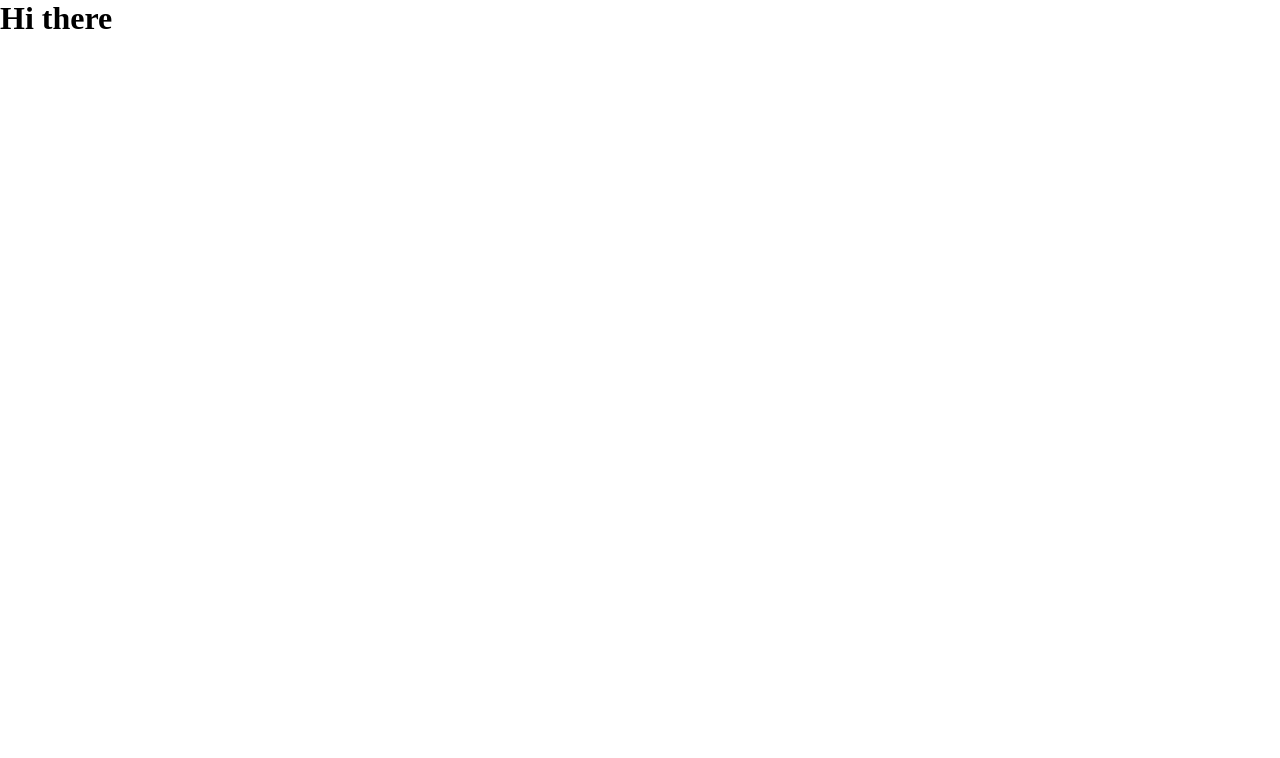
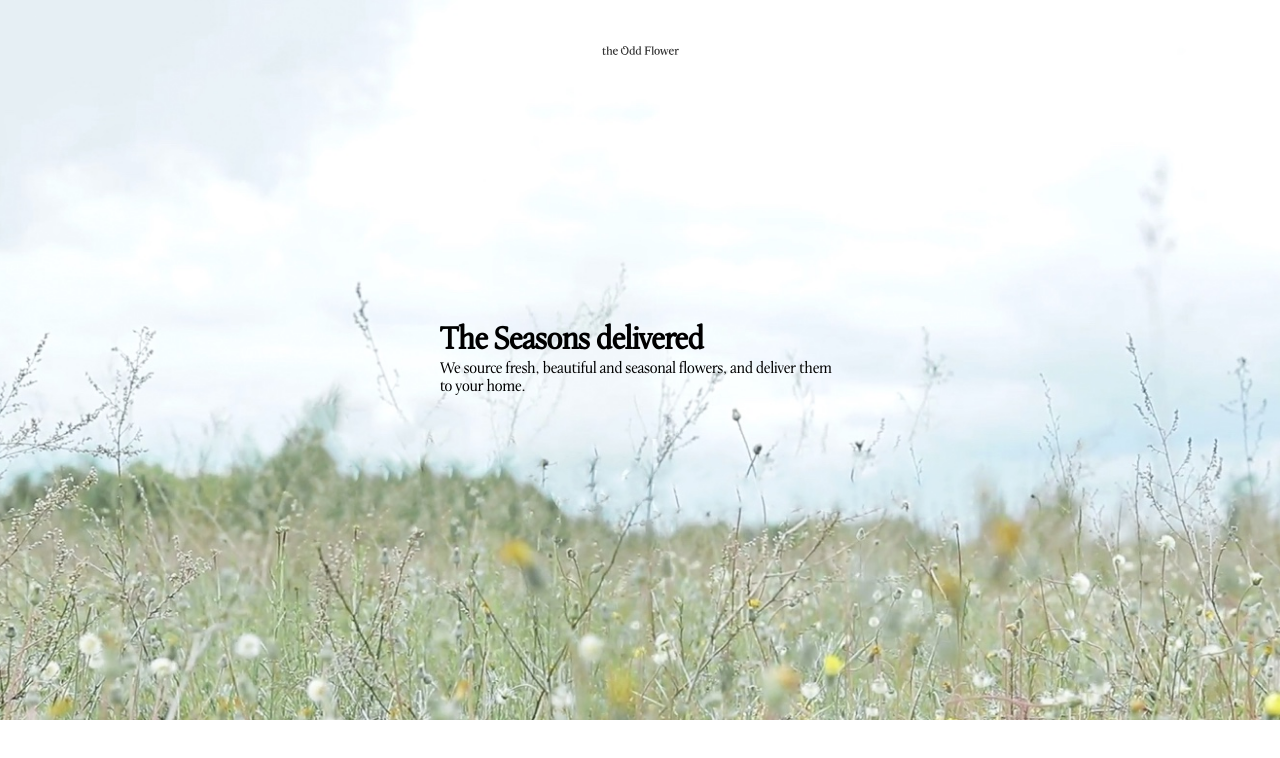
Before and after one commit to StudioRotate/rotate-interview, a Nuxt app: page / in a window 1280 px wide. Shown: the top 758 px of the page. Built offline with nearby package versions, Linux system fonts and the light colour scheme.

Commit message:
Add Background image, header logo, cover text

```diff
--- a/components/Header.vue
+++ b/components/Header.vue
@@ -1,9 +1,7 @@
 <template>
 <section class="Header">
-  <div>
-  <h1 class="Intro__title">
-    Hi there
-  </h1>
+  <div class="Header_Wrapper">
+  <img src="imgs/logo-large.svg" alt="Logo" class="Logo">
   </div>
 </section>
 </template>
@@ -13,3 +11,27 @@ export default {
 name: 'Header'
 }
 </script>
+<style>
+  .Header {
+    position: fixed;
+    width: 100%;
+    padding-top: 25px;
+    padding-right: 30px;
+    padding-bottom: 50px;
+    padding-left: 30px;
+  }
+
+  .Header_Wrapper {
+    display: flex;
+    flex: column nowrap;
+    align-items: center;
+    height: 16px;
+    width: 137px;
+    margin: 0 auto;
+    padding-top: 25px;
+    padding-right: 30px;
+    padding-bottom: 50px;
+    padding-left: 30px;
+  }
+
+</style>
--- /dev/null
+++ b/components/Hero.vue
@@ -0,0 +1,37 @@
+<template>
+<section class="Hero">
+  <div class="Hero__copy">
+    <h1>The Seasons delivered</h1>
+    <p>We source fresh, beautiful and seasonal flowers, and deliver them to your home.</p>
+  </div>
+</section>
+</template>
+
+<script>
+export default {
+name: 'Hero'
+}
+</script>
+
+<style>
+@font-face {
+    font-family: "Leighton Light";
+    src: url("/fonts/leighton-light.woff2");
+}
+
+.Hero {
+    display: flex;
+    flex: column nowrap;
+    align-items: center;
+    justify-content: center;
+    background: url("/imgs/home_hero.jpg") center;
+    background-size: cover;
+    height: 90vh;
+}
+
+.Hero__copy {
+  max-width: 400px;
+  margin: 0 auto;
+  font-family: "Leighton Light";
+}
+</style>
--- a/pages/index.vue
+++ b/pages/index.vue
@@ -1,13 +1,18 @@
 <template>
-  <Header />
+  <div>
+    <Header />
+    <Hero />
+  </div>
 </template>
 
 <script>
 import Header from '@/components/Header.vue'
+import Hero from '@/components/Hero.vue'
 
 export default {
   components: {
-    Header
+    Header,
+    Hero
   }
 }
 </script>
```
Also changed, not shown: 2 other files (tests, documents, lock files or other folders).
